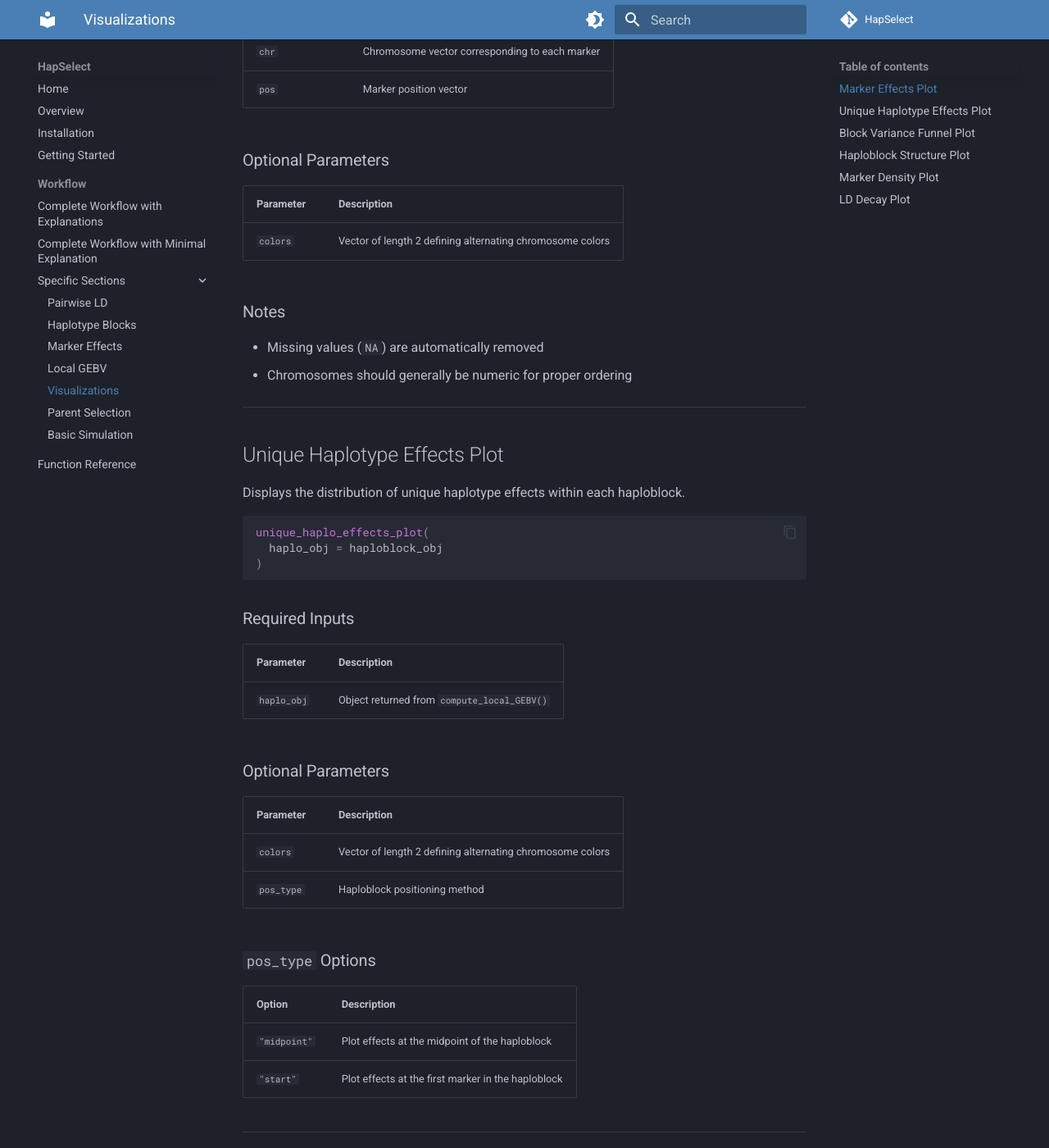
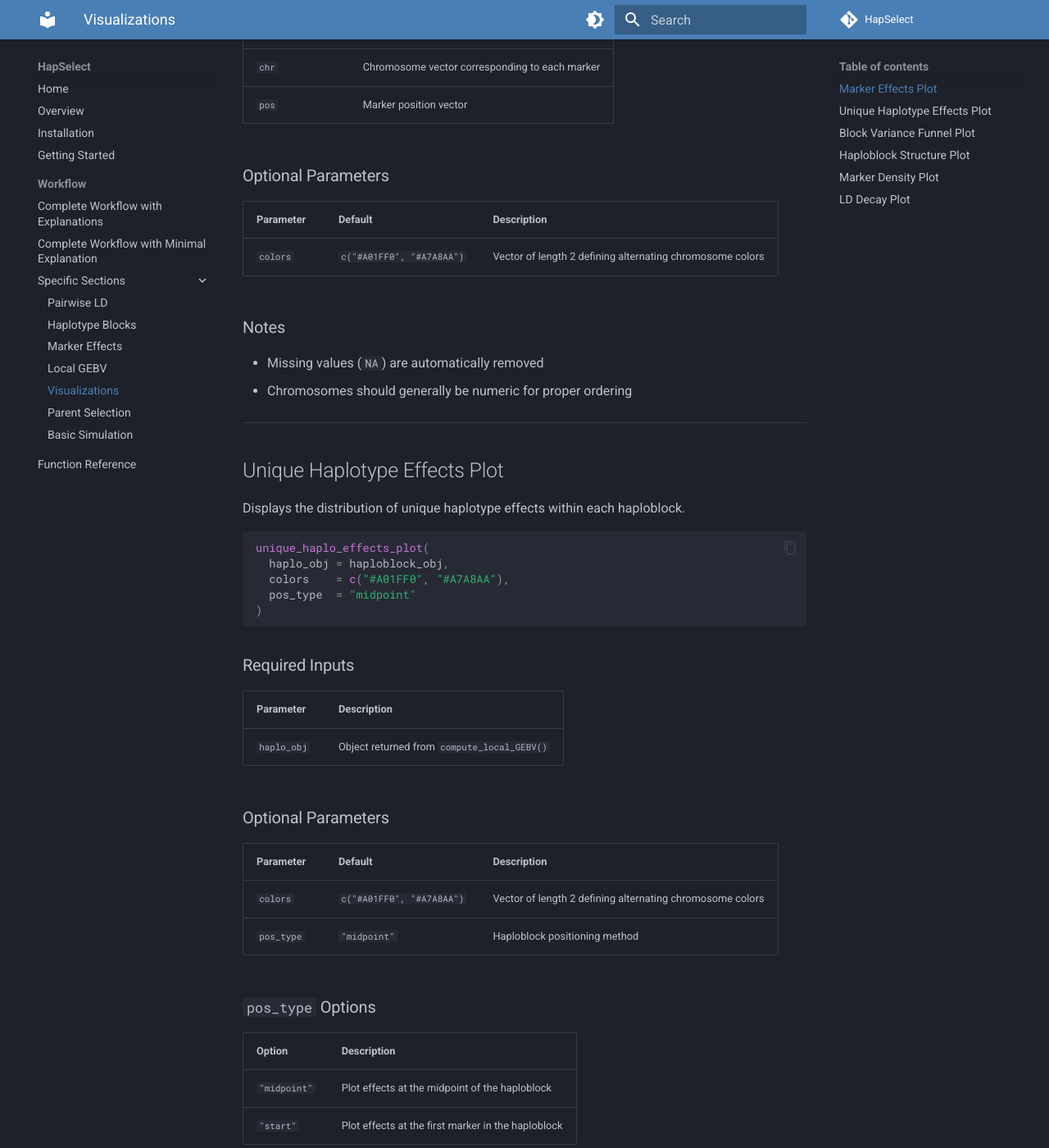
Before and after one commit to wrshf7/HapSelect-Docs, an MkDocs documentation site: the page built from docs/workflow/visualizations.md, in a window 1280 px wide and 1400 px high, scrolled down 1021 px. Shown: the whole window at 82% size. Built offline with MkDocs 1.6.1 and Material for MkDocs 9.7.7, drawn with Linux system fonts in a browser that asks for light colours; comment, search, counter and statistics services are not loaded; some of the changed text lies outside the part shown.

Commit message:
Update visualizations.md

````diff
--- a/docs/workflow/visualizations.md
+++ b/docs/workflow/visualizations.md
@@ -29,7 +29,8 @@
 marker_effects_plot(
   marker_effects = marker_effects$Effect,
   chr            = map$Chromosome,
-  pos            = map$Position
+  pos            = map$Position,
+  colors         = c("#A01FF0", "#A7A8AA")
 )
 ```
 
@@ -43,9 +44,9 @@
 
 ### Optional Parameters
 
-| Parameter | Description |
-|:---|:---|
-| `colors` | Vector of length 2 defining alternating chromosome colors |
+| Parameter | Default | Description |
+|:---|:---|:---|
+| `colors` | `c("#A01FF0", "#A7A8AA")` | Vector of length 2 defining alternating chromosome colors |
 
 ### Notes
 
@@ -60,7 +61,9 @@
 
 ```r
 unique_haplo_effects_plot(
-  haplo_obj = haploblock_obj
+  haplo_obj = haploblock_obj,
+  colors    = c("#A01FF0", "#A7A8AA"),
+  pos_type  = "midpoint"
 )
 ```
 
@@ -72,10 +75,10 @@
 
 ### Optional Parameters
 
-| Parameter | Description |
-|:---|:---|
-| `colors` | Vector of length 2 defining alternating chromosome colors |
-| `pos_type` | Haploblock positioning method |
+| Parameter | Default | Description |
+|:---|:---|:---|
+| `colors` | `c("#A01FF0", "#A7A8AA")` | Vector of length 2 defining alternating chromosome colors |
+| `pos_type` | `"midpoint"` | Haploblock positioning method |
 
 ### `pos_type` Options
 
@@ -92,8 +95,9 @@
 
 ```r
 block_var_funnel_plot(
-  haplo_obj = haploblock_obj,
-  mean_line = FALSE
+  haplo_obj    = haploblock_obj,
+  mean_line    = FALSE,
+  scale_colors = c("blue", "purple", "red")
 )
 ```
 
@@ -105,10 +109,10 @@
 
 ### Optional Parameters
 
-| Parameter | Description |
-|:---|:---|
-| `mean_line` | Adds dashed mean variance line |
-| `scale_colors` | Vector of length 3 defining low/mid/high variance colors |
+| Parameter | Default | Description |
+|:---|:---|:---|
+| `mean_line` | `FALSE` | Adds dashed mean variance line |
+| `scale_colors` | `c("blue", "purple", "red")` | Vector of length 3 defining low/mid/high variance colors |
 
 ### Notes
 
@@ -123,7 +127,11 @@
 
 ```r
 plot_haploblocks(
-  haploblock_df = haploblock_obj$Haploblocks
+  haploblock_df = haploblock_obj$Haploblocks,
+  block_fill    = "#A01FF0",
+  chrom_fill    = NA,
+  height        = 0.30,
+  single_width_bp = NULL
 )
 ```
 
@@ -135,12 +143,12 @@
 
 ### Optional Parameters
 
-| Parameter | Description |
-|:---|:---|
-| `block_fill` | Haploblock fill color |
-| `chrom_fill` | Chromosome background color |
-| `height` | Chromosome track thickness |
-| `single_width_bp` | Width of single-marker blocks (mostly deprecated) |
+| Parameter | Default | Description |
+|:---|:---|:---|
+| `block_fill` | `"#A01FF0"` | Haploblock fill color |
+| `chrom_fill` | `NA` | Chromosome background color |
+| `height` | `0.30` | Chromosome track thickness |
+| `single_width_bp` | `NULL` | Width of single-marker blocks (mostly deprecated) |
 
 ### Notes
 
@@ -155,8 +163,13 @@
 
 ```r
 plot_marker_density(
-  map_df = map,
-  bin_size = 500000
+  map_df     = map,
+  bin_size   = 500000,
+  height     = 0.30,
+  chrom_fill = NA,
+  col_low    = "white",
+  col_mid    = "purple",
+  col_high   = "red"
 )
 ```
 
@@ -168,14 +181,14 @@
 
 ### Optional Parameters
 
-| Parameter | Description |
-|:---|:---|
-| `bin_size` | Genomic bin size used for marker counting |
-| `height` | Chromosome track thickness |
-| `chrom_fill` | Chromosome background color |
-| `col_low` | Low-density color |
-| `col_mid` | Mid-density color |
-| `col_high` | High-density color |
+| Parameter | Default | Description |
+|:---|:---|:---|
+| `bin_size` | `500000` | Genomic bin size used for marker counting |
+| `height` | `0.30` | Chromosome track thickness |
+| `chrom_fill` | `NA` | Chromosome background color |
+| `col_low` | `"white"` | Low-density color |
+| `col_mid` | `"purple"` | Mid-density color |
+| `col_high` | `"red"` | High-density color |
 
 ### Notes
 
@@ -191,12 +204,15 @@
 
 ```r
 plot_ld_decay(
-  map    = map,
-  ld     = ld_pairs,
-  max_kb = 500,
-  span   = 0.3,
-  k      = 10,
-  method = "gam_cr"
+  map         = map,
+  ld          = ld_pairs,
+  max_kb      = 500,
+  span        = 0.3,
+  k           = 10,
+  method      = "gam_cr",
+  point_color = "#A7A8AA",
+  curve_color = "#A01FF0",
+  alpha       = 0.2
 )
 ```
 
@@ -209,15 +225,15 @@
 
 ### Optional Parameters
 
-| Parameter | Description |
-|:---|:---|
-| `max_kb` | Maximum pairwise marker distance in kb |
-| `method` | Curve fitting method |
-| `span` | LOESS smoothing parameter |
-| `k` | Integer number of GAM basis functions |
-| `point_color` | LD point color |
-| `curve_color` | Fitted curve color |
-| `alpha` | Point transparency between 0 and 1 |
+| Parameter | Default | Description |
+|:---|:---|:---|
+| `max_kb` | `500` | Maximum pairwise marker distance in kb |
+| `method` | `"gam_cr"` | Curve fitting method |
+| `span` | `0.3` | LOESS smoothing parameter |
+| `k` | `10` | Integer number of GAM basis functions |
+| `point_color` | `"#A7A8AA"` | LD point color |
+| `curve_color` | `"#A01FF0"` | Fitted curve color |
+| `alpha` | `0.2` | Point transparency between 0 and 1 |
 
 ### `method` Options
 
````
